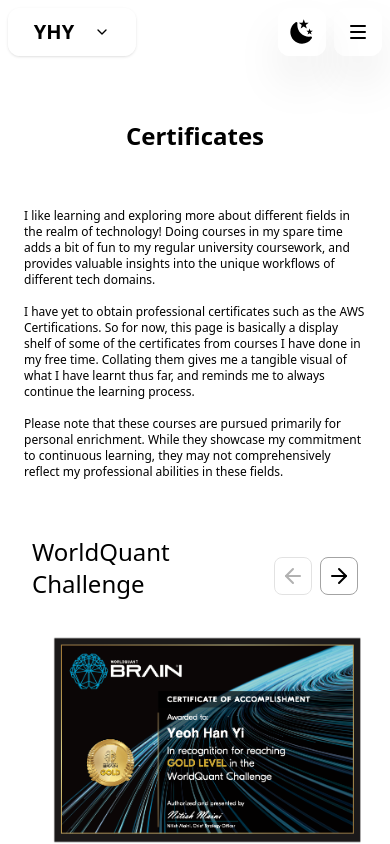
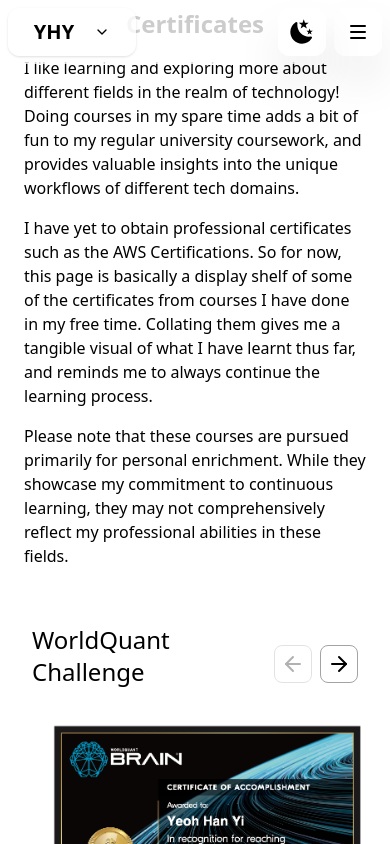
Before and after one commit to yhanyi/Portfolio, a Next.js app: page /certs in a window 390 px wide. Shown: the top 844 px of the page. Built offline with nearby package versions, Linux system fonts and the light colour scheme.

Commit message:
Updated certs page

```diff
--- a/src/app/certs/page.tsx
+++ b/src/app/certs/page.tsx
@@ -1,27 +1,43 @@
 "use client";
 
-import React, { useEffect } from "react";
-import CertsAbout from "@/components/about-certs";
+import React from "react";
 import Certificates from "@/components/certificates";
+import { motion } from "framer-motion";
 
 export default function Home() {
-  // FIXME: Temporary fix to load pages at the top.
-  useEffect(() => {
-    const positionString = localStorage.getItem("positon")!;
-    const position = parseInt(positionString, 10);
-    setTimeout(() => window.scrollTo(0, position), 0);
-  }, []);
-
   return (
-    <main className="mt-28 sm:mt-36 flex flex-col px-4">
+    <main className="flex flex-col px-4 max-w-4xl mx-auto">
       <div className="flex items-center justify-center">
-        <span className="rounded-xl text-center p-2 mb-10 font-bold text-2xl text-dark dark:text-light">
+        <span className="rounded-xl text-center p-2 font-bold text-2xl text-dark dark:text-light">
           Certificates
         </span>
       </div>
-      <div className="flex-[0.75]">
-        <CertsAbout />
-      </div>
+      <motion.div
+        className="flex flex-col"
+        initial={{ opacity: 0, y: 100 }}
+        animate={{ opacity: 1, y: 0 }}
+        transition={{ delay: 0.175 }}
+      >
+        <p className="my-2 text-base px-2 sm:px-10">
+          I like learning and exploring more about different fields in the realm
+          of technology! Doing courses in my spare time adds a bit of fun to my
+          regular university coursework, and provides valuable insights into the
+          unique workflows of different tech domains.
+        </p>
+        <p className="my-2 text-base px-2 sm:px-10">
+          I have yet to obtain professional certificates such as the AWS
+          Certifications. So for now, this page is basically a display shelf of
+          some of the certificates from courses I have done in my free time.
+          Collating them gives me a tangible visual of what I have learnt thus
+          far, and reminds me to always continue the learning process.
+        </p>
+        <p className="my-2 text-base px-2 sm:px-10">
+          Please note that these courses are pursued primarily for personal
+          enrichment. While they showcase my commitment to continuous learning,
+          they may not comprehensively reflect my professional abilities in
+          these fields.
+        </p>
+      </motion.div>
       <Certificates />
     </main>
   );
```
